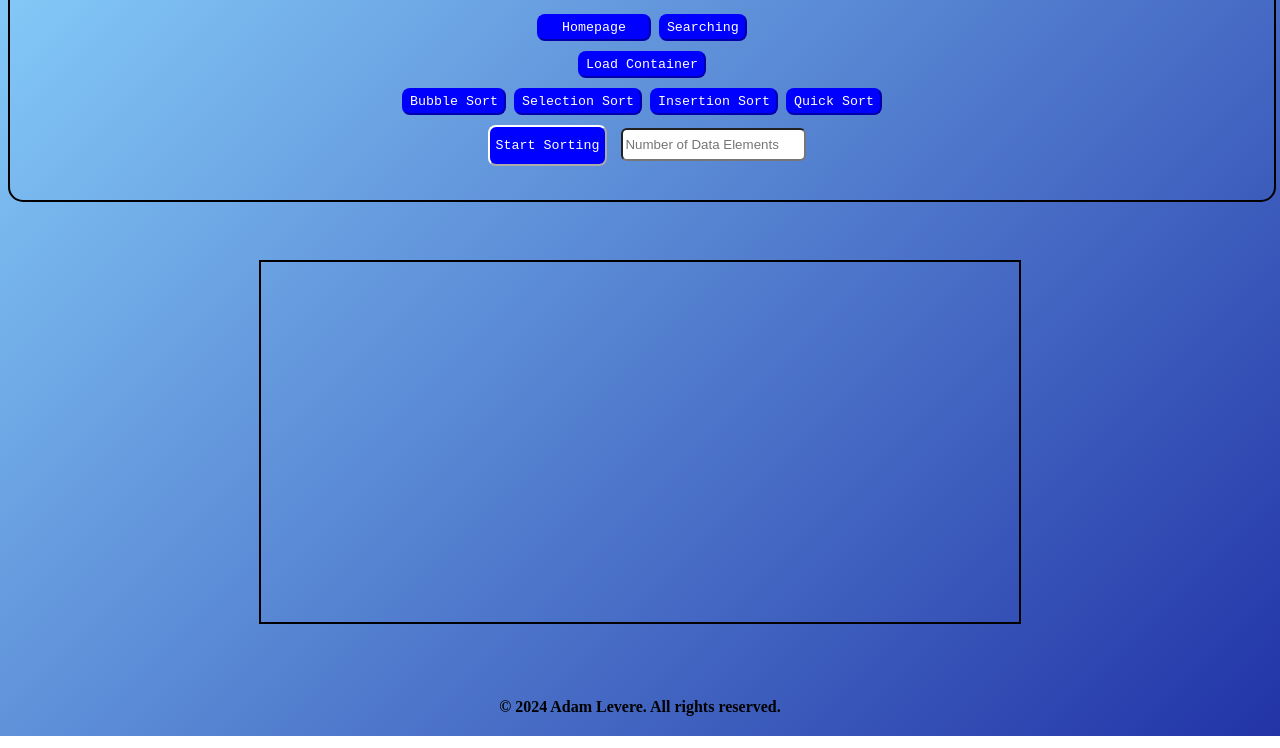
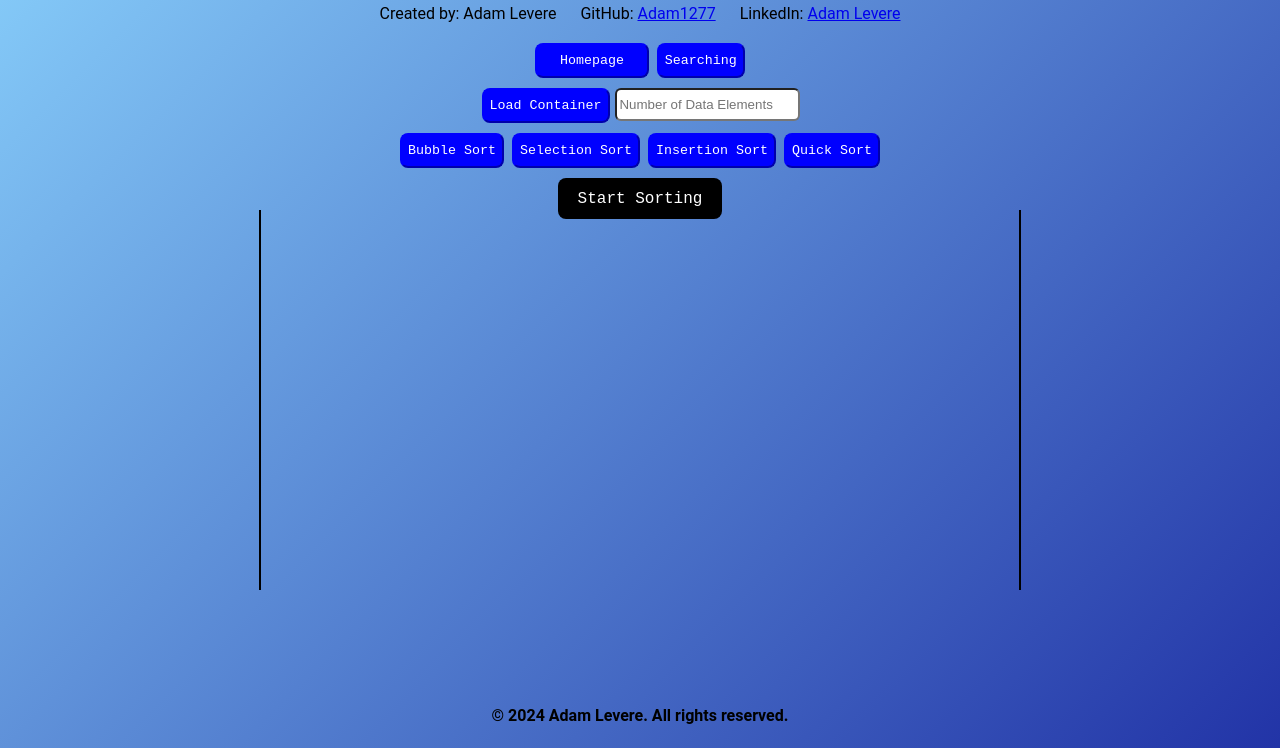
Before and after one commit to Adam1277/Data-Structures-Visualizer, a plain HTML site: page DataStructresClient/sorting.html in a window 1280 px wide. Shown: the part 80-828 px from the top of the page. Drawn offline with Linux system fonts and the light colour scheme.

Commit message:
UI Fixes

```diff
--- a/DataStructresClient/js/main.js
+++ b/DataStructresClient/js/main.js
@@ -800,8 +800,13 @@ function loadContainerSort(){
         elementWidth = 120 / numElements; // Container width is 80, so we divide by number of elements
         data.style.width = elementWidth.toString() + "%";
         let num = Math.floor(Math.random() * (29 - 2 + 1)) + 2;
-        data.textContent = num // To assign a random number
-        data.style.border = "2px solid black";
+        if(numElements <= 62){
+            data.textContent = num;
+            data.style.border = "2px solid black";
+        }else{
+            data.style.border = "0.5px solid black";
+        }
+        data.title = num // To assign a random number
         data.style.height = num * 3.3333333 + "%";
         data.style.textAlign = "center";
         dataArray.push(data);
@@ -861,7 +866,7 @@ async function bubbleSort(dataArray){
         }
         // To slow the algorithm after time progresses
         await new Promise(resolve => setTimeout(resolve, 100));
-        if (parseInt(dataArray[count].textContent) > parseInt(dataArray[count + 1].textContent)) {
+        if (parseInt(dataArray[count].title) > parseInt(dataArray[count + 1].title)) {
             swapCount = 0;
             container.insertBefore(dataArray[count + 1], dataArray[count]);
             let temp = dataArray[count + 1];
@@ -890,7 +895,7 @@ async function selectionSort(dataArray) {
         dataArray[step].style.backgroundColor = "transparent";
 
         for(let i = step + 1; i < size; i++){
-            if(parseInt(dataArray[i].textContent) < parseInt(dataArray[min].textContent)){
+            if(parseInt(dataArray[i].title) < parseInt(dataArray[min].title)){
                 min = i;
             }
         }
@@ -931,7 +936,7 @@ async function insertionSort(dataArray){
         current = dataArray[sorted];
         j = sorted - 1;
 
-        while(j>= 0 && parseInt(current.textContent) < parseInt(dataArray[j].textContent)){
+        while(j>= 0 && parseInt(current.title) < parseInt(dataArray[j].title)){
             dataArray[j + 1] = dataArray[j]; // To shift all elements past the element
             j--;
         }
--- a/DataStructresClient/sorting.html
+++ b/DataStructresClient/sorting.html
@@ -5,6 +5,9 @@
     <meta charset="UTF-8">
     <title>Sorting</title>
     <style>
+        html{
+            font-family: 'Roboto', sans-serif;
+        }
         body {
             background: linear-gradient(-45deg, purple, deeppink, darkblue, lightskyblue);
             background-size: 400% 400%;
@@ -26,13 +29,12 @@
         #Heading{
             align-items: center;
             text-align: center;
-            border: 2px solid black;
+            /* border: 2px solid black; */
             width: 100%;
             height: 270px;
             border-radius: 15px;
         }
         #back-button{
-            height: 10%;
             width: 9%;
         }
         .mainButton{
@@ -44,12 +46,11 @@
             color: white;
             border-radius: 8px;
             border-color: blue;
-            height: 10%;
+            height: 13%;
         }
         .mainButton:hover{
             box-shadow: 0 4px 8px rgba(0.4,0.4,0.4,0.4);
         }
-
         h1{
             font-family: monospace;
             font-size: 30px;
@@ -57,16 +58,17 @@
         #main-container{
             display: flex;
             height: 60%;
-            /* border: 2px solid black; */
             justify-content: center;
-            align-items: center;
         }
         #container{
-            border: 2px solid black;
+            /* border: 2px solid black; */
+            border-left: 2px solid black;
+            border-right: 2px solid black;
             width: 60%;
             height: 75%;
             display: flex;
             align-items: flex-end;
+            padding-top: 20px;
         }
         footer{
             text-align: center;
@@ -76,32 +78,49 @@
             font-family: monospace;
             color: white;
             border-radius: 8px;
-            border-color: white;
             height: 15%;
-            background: blue;
+            background-color: black; /* Green */
+            border: none; /* No border */
+            padding: 10px 20px; /* Padding for sizing */
+            font-size: 16px; /* Text size */
+            cursor: pointer; /* Cursor change on hover */
+            transition: all 0.3s ease; /* Smooth transitions */
         }
         #start-button:hover{
             box-shadow: 0 4px 8px rgba(0.4, 0.4, 0.4, 0.4);
-            background: green;
+            border-color: red;
+            background: lightgreen;
+            color: black;
         }
         #value-number{
             height: 10%;
             border-radius: 6px;
+        }
+        .Des-item{
+            display: inline-block;
+            padding: 10px;
+            text-align: center;
+            font-family: 'Roboto', sans-serif;
         }
     </style>
 </head>
 <body>
     <div id="Heading">
         <h1>Sorting Algorithms</h1>
+        <nav id="Description-Container">
+            <div class="Des-item">Created by: Adam Levere</div>
+            <div class="Des-item">GitHub: <a href="https://github.com/Adam1277?ocid=AIDcmmli8vlwie_SEM__k_Cj0KCQjw_qexBhCoARIsAFgBlev60OyYeTOD02C7Ec2-gK6dY8uKPm9W5VT_ekwLOFvEg4Z4jfbrEnQaAtWyEALw_wcB_k_">Adam1277</a></div>
+            <div class="Des-item">LinkedIn: <a href="https://www.linkedin.com/in/adam-levere-b97770273/">Adam Levere</a> </div>
+        </nav>
         <button id="back-button" class = "mainButton" type="button" onclick="returnToIndex()">Homepage</button>
         <button id="searchButton" class = "mainButton" type="button" onclick="searchingPage()">Searching</button><br>
-        <button id="load-container-button" class = "mainButton" type="button" onclick="loadContainerSort()">Load Container</button><br>
+        <button id="load-container-button" class = "mainButton" type="button" onclick="loadContainerSort()">Load Container</button>
+        <input id="value-number" type="text" placeholder="Number of Data Elements"><br>
         <button id="bubbleSort-button" class = "mainButton" type="button">Bubble Sort</button>
         <button id="selectionSort-button" class = "mainButton" type="button">Selection Sort</button>
         <button id="insertionSort-button" class = "mainButton" type="button">Insertion Sort</button>
         <button id="quickSort-button" class = "mainButton" type="button">Quick Sort</button><br>
         <button id="start-button">Start Sorting</button>
-        <input id="value-number" type="text" placeholder="Number of Data Elements">
     </div>
 
     <div id="main-container">
```
